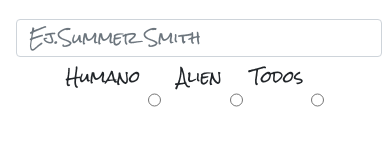
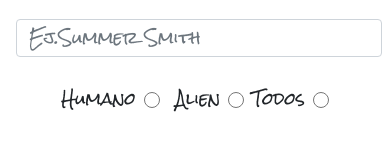
Before and after one commit to srojasz/modulo-3-evaluacion-final-srojasz, a React (Create React App) app: page / in a window 390 px wide. Shown: the part 334-496 px from the top of the page. Built offline with nearby package versions, Linux system fonts and the light colour scheme; no server answers.

Commit message:
Solve responsive problems

```diff
--- a/src/components/App.js
+++ b/src/components/App.js
@@ -13,6 +13,7 @@ class App extends React.Component {
     super(props);
 
     this.state = {
+      isLoading: true,
       search: "",
       specieSelected: "All",
       characters: []
--- a/src/components/Filters.js
+++ b/src/components/Filters.js
@@ -31,7 +31,7 @@ const Filters = (props) => {
         value={props.search}
         onChange={handleSearch}
       />
-      <div className="d-flex mt-2">
+      <div className="d-flex align-items-end mt-2">
         <label
           className="mb-2"
           name="species"
@@ -39,7 +39,8 @@ const Filters = (props) => {
           Humano
       </label>
         <input
-          className="form-control ml-2 mt-3 mr-3 text-left"
+          className="form-control input-radio ml-2 mt-3 mr-3 text-left"
+          id="human"
           name="species"
           type="radio"
           value="Human"
@@ -52,8 +53,9 @@ const Filters = (props) => {
           Alien
       </label>
         <input
-          className="form-control ml-2 mr-2 mt-3 text-left"
+          className="form-control input-radio ml-2 mr-2 mt-3 text-left"
           type="radio"
+          id="alien"
           name="species"
           value="Alien"
           onChange={handleSpecies}
@@ -65,7 +67,8 @@ const Filters = (props) => {
           Todos
       </label>
         <input
-          className="form-control ml-2 mt-3 text-left"
+          className="input-radio form-control ml-2 mt-3 text-left"
+          id="all"
           type="radio"
           name="species"
           value="All"
--- a/src/stylesheets/index.scss
+++ b/src/stylesheets/index.scss
@@ -21,7 +21,6 @@
   line-height: 1.5rem;
 }
 
-.color {
-  background-color: orange;
-  // background-image: url("./background.png");
+.input-radio {
+  width: 16px;
 }
```
